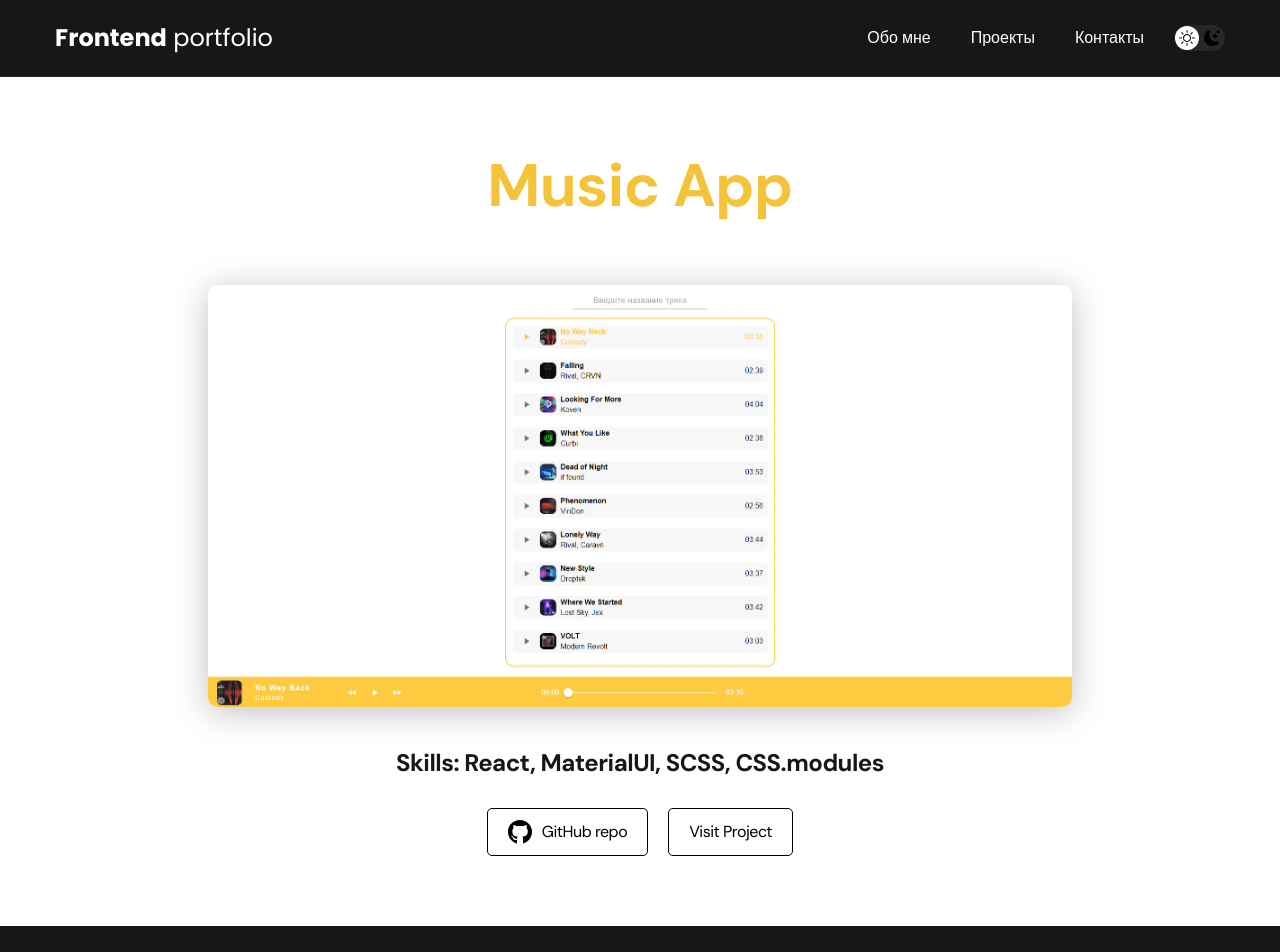
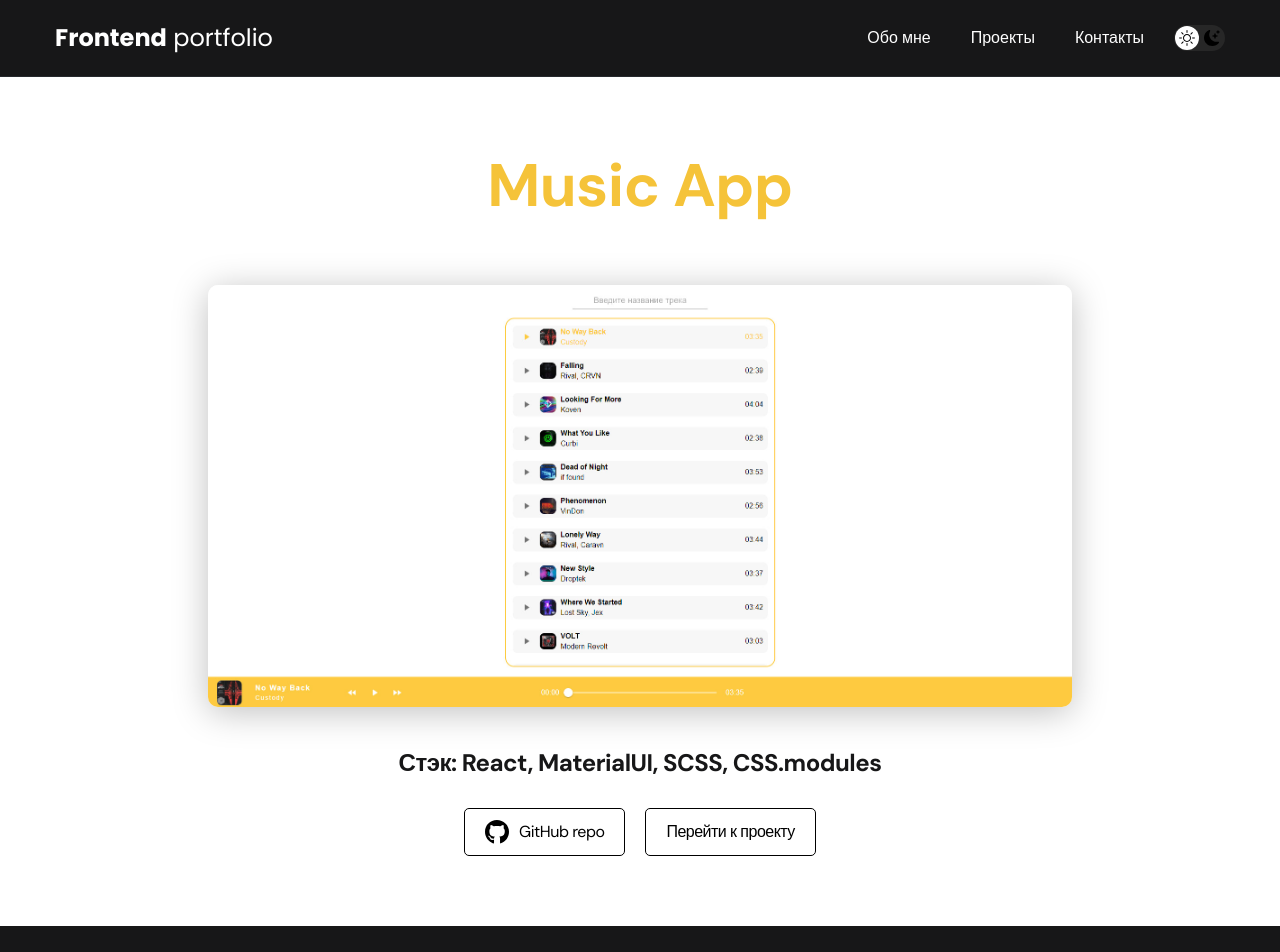
Before and after one commit to PatrakeevM/react-portfolio, a React (Vite) app: page /project/1 in a window 1280 px wide. Shown: the top 952 px of the page. Built offline with nearby package versions, Linux system fonts and the light colour scheme.

Commit message:
fix languages bugs

```diff
--- a/src/pages/ProjectInfo/ProjectInfo.jsx
+++ b/src/pages/ProjectInfo/ProjectInfo.jsx
@@ -22,7 +22,7 @@ const ProjectInfo = () => {
           />
 
           <div className="project-details__desc">
-            <p>Skills: {project.skills}</p>
+            <p>Стэк: {project.skills}</p>
           </div>
 
           <div className={styles.btns}>
@@ -37,7 +37,7 @@ const ProjectInfo = () => {
                 className="btn-outline"
                 href={project.projectLink}
               >
-                Visit Project
+                Перейти к проекту
               </a>
             )}
           </div>
```
